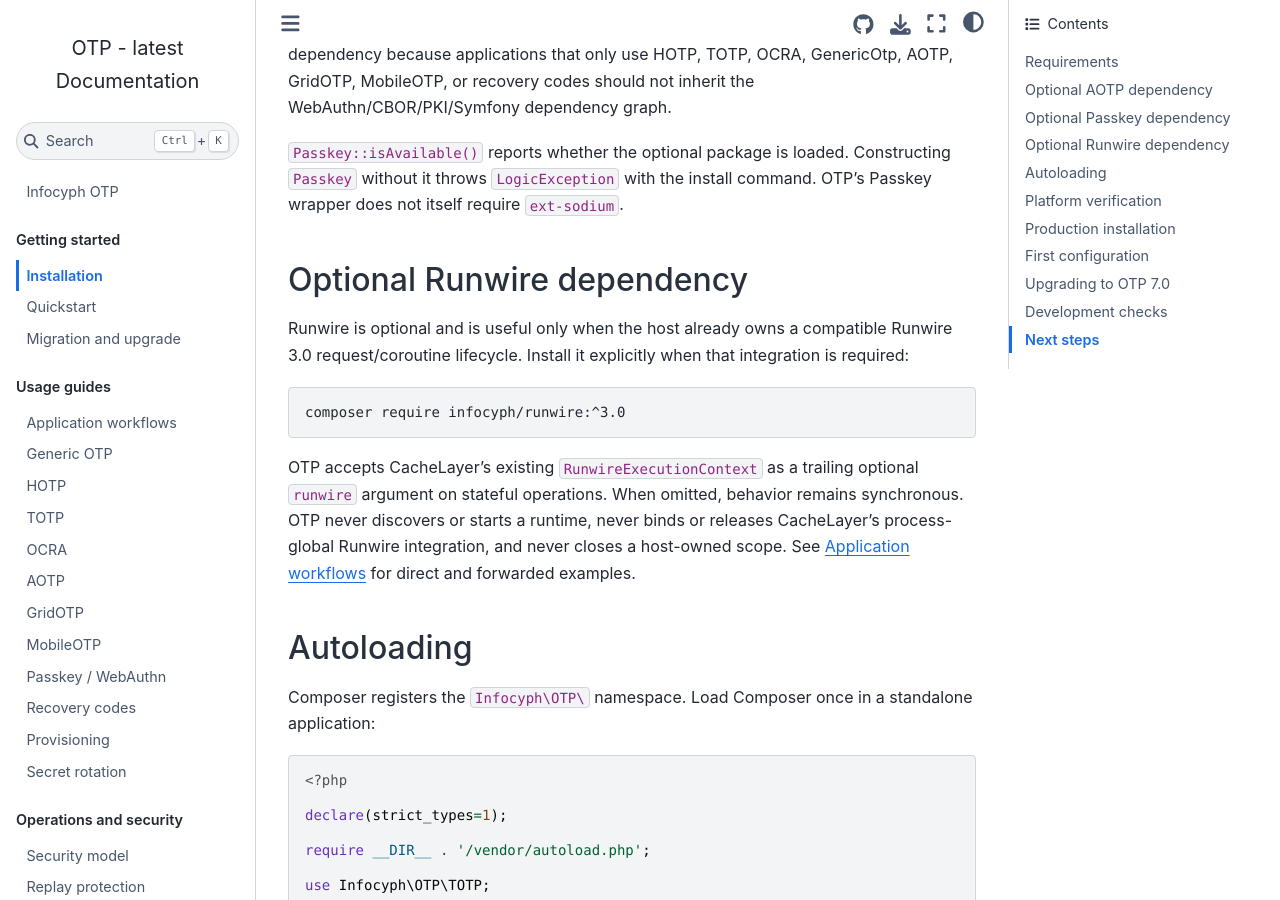
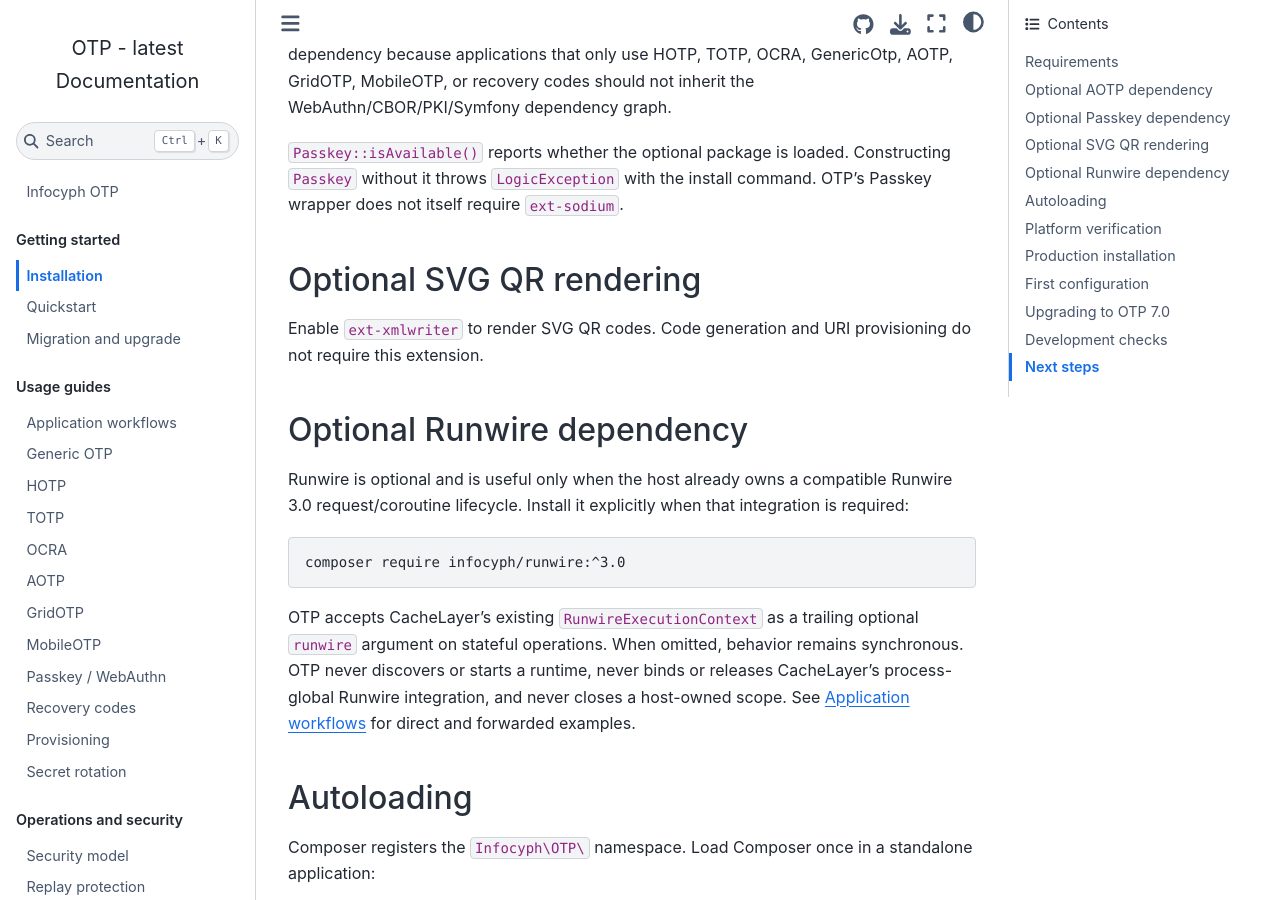
Before and after one commit to infocyph/OTP, a Sphinx documentation site: the page built from docs/getting-started/installation.rst, in a window 1280 px wide and 900 px high, scrolled down 1409 px. Built offline with Sphinx 7.4.7 and the Sphinx Book theme 1.1.4, drawn with Linux system fonts in a browser that asks for light colours.

Commit message:
Declare the optional SVG XMLWriter prerequisite

```diff
--- a/docs/getting-started/installation.rst
+++ b/docs/getting-started/installation.rst
@@ -66,6 +66,12 @@
 ``Passkey::isAvailable()`` reports whether the optional package is loaded.
 Constructing ``Passkey`` without it throws ``LogicException`` with the install
 command. OTP's Passkey wrapper does not itself require ``ext-sodium``.
+
+Optional SVG QR rendering
+-------------------------
+
+Enable ``ext-xmlwriter`` to render SVG QR codes. Code generation and URI
+provisioning do not require this extension.
 
 Optional Runwire dependency
 ---------------------------
--- a/docs/releases/7.0.1.rst
+++ b/docs/releases/7.0.1.rst
@@ -10,6 +10,7 @@
 * validates the optional passed-context integration against Runwire 3.0;
 * requires CacheLayer ``^4.0.2``;
 * tests the optional WebAuthn integration from ``5.3.10``;
+* declares ``ext-xmlwriter`` for SVG tests and suggests it to consumers;
 * excludes the specific older Symfony and PKI releases whose implicit-nullable
   signatures are incompatible with PHP 8.4/8.5 strict deprecation checks.
 
```
Also changed, not shown: README.md (+2 -0 lines), composer.json (+7 -5 lines).
